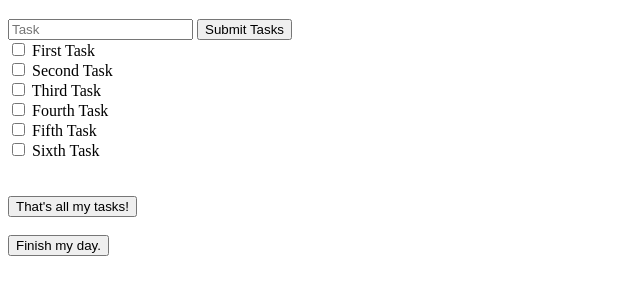
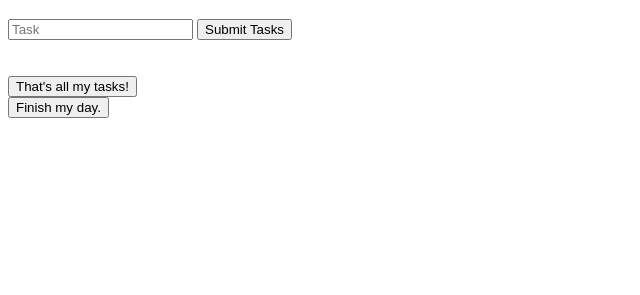
Before and after one commit to reece-martin/To-Do-Accountability-App, a plain HTML site: page index.html in a window 1280 px wide. Shown: the part 61-356 px from the top of the page, without its empty margins (0-640 px from the left). Drawn offline with nearby package versions, Linux system fonts and the light colour scheme.

Commit message:
Update index.html

```diff
--- a/index.html
+++ b/index.html
@@ -16,25 +16,11 @@
         <!-- Calls returnText when button is clicked. -->
         <input id="submittasks" type="button" value="Submit Tasks">
 		<div id="tasklist">
-            <form action="/action_page.php">
-            <input type="checkbox" name="task1" value="First Task">
-            <label id="task1" for="task1"> First Task</label><br>
-            <input type="checkbox" name="task2" value="Second Task">
-            <label id="task2" for="task2"> Second Task</label><br>
-            <input type="checkbox" name="task3" value="Third Task">
-            <label id="task3" for="task3"> Third Task</label><br>
-            <input type="checkbox" name="task4" value="Fourth Task">
-            <label id="task4" for="task4"> Fourth Task</label><br>
-            <input type="checkbox" name="task5" value="Fifth Task">
-            <label id="task5" for="task5"> Fifth Task</label><br>
-            <input type="checkbox" name="task6" value="Sixth Task">
-            <label id="task6" for="task6"> Sixth Task</label>
+
         </div>
         <br>
         <br>
         <input id="finishinput" type="button" value="That's all my tasks!">
-
-        <br>
         <br>
         <input id="finishday" type="submit" value="Finish my day.">
         </form>
```
